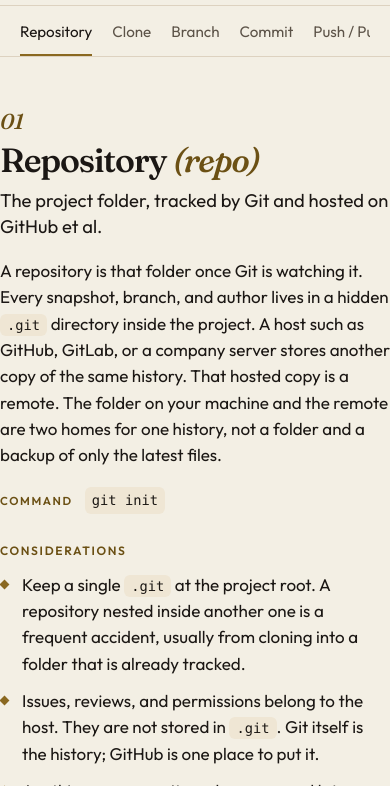
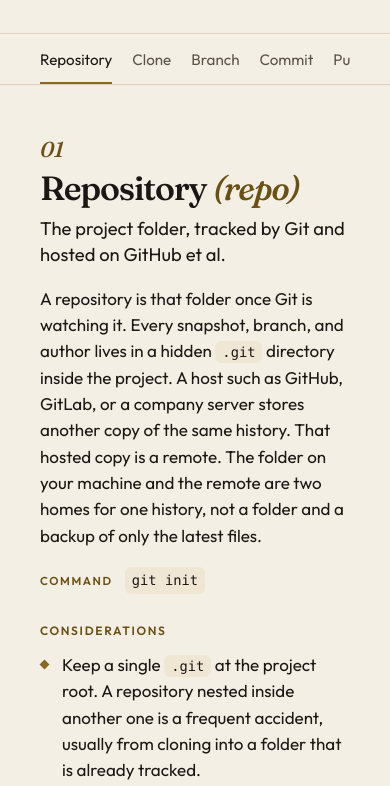
Before and after one commit to craig-willers/learning-git, a plain HTML site: page index.html in a window 390 px wide. Shown: the part 1214-2000 px from the top of the page. Drawn offline with nearby package versions, Linux system fonts and the light colour scheme.

Commit message:
Adjustment to side margins
Now 40px.

```diff
--- a/styles.css
+++ b/styles.css
@@ -13,7 +13,8 @@
   --serif: "Fraunces", "Iowan Old Style", Georgia, serif;
   --sans: "Outfit", "Avenir Next", "Segoe UI", sans-serif;
   --mono: ui-monospace, "SFMono-Regular", Menlo, Consolas, monospace;
-  --wrap: min(1120px, calc(100% - 40px));
+  --gutter: 40px;
+  --wrap: min(1120px, calc(100% - 2 * var(--gutter)));
 }
 
 * { box-sizing: border-box; }
@@ -186,7 +187,7 @@ a { color: inherit; }
   grid-template-columns: minmax(0, 0.92fr) minmax(0, 1.08fr);
   gap: 40px 48px;
   align-items: start;
-  padding: 64px 0;
+  padding: 64px max(var(--gutter), calc((100% - 1120px) / 2));
   border-bottom: 1px solid var(--line);
 }
 
@@ -400,7 +401,11 @@ svg .chip-fill { fill: var(--chip); }
 .colophon a { color: var(--gold-ink); }
 
 @media (max-width: 900px) {
-  .concept { grid-template-columns: 1fr; gap: 24px; padding: 48px 0; }
+  .concept {
+    grid-template-columns: 1fr;
+    gap: 24px;
+    padding: 48px max(var(--gutter), calc((100% - 1120px) / 2));
+  }
   .stage { position: static; }
   .resources a { flex-direction: column; gap: 2px; }
   .resources a span:last-child { text-align: left; }
```
Also changed, not shown: index.html (indentation only), 1 other file.
